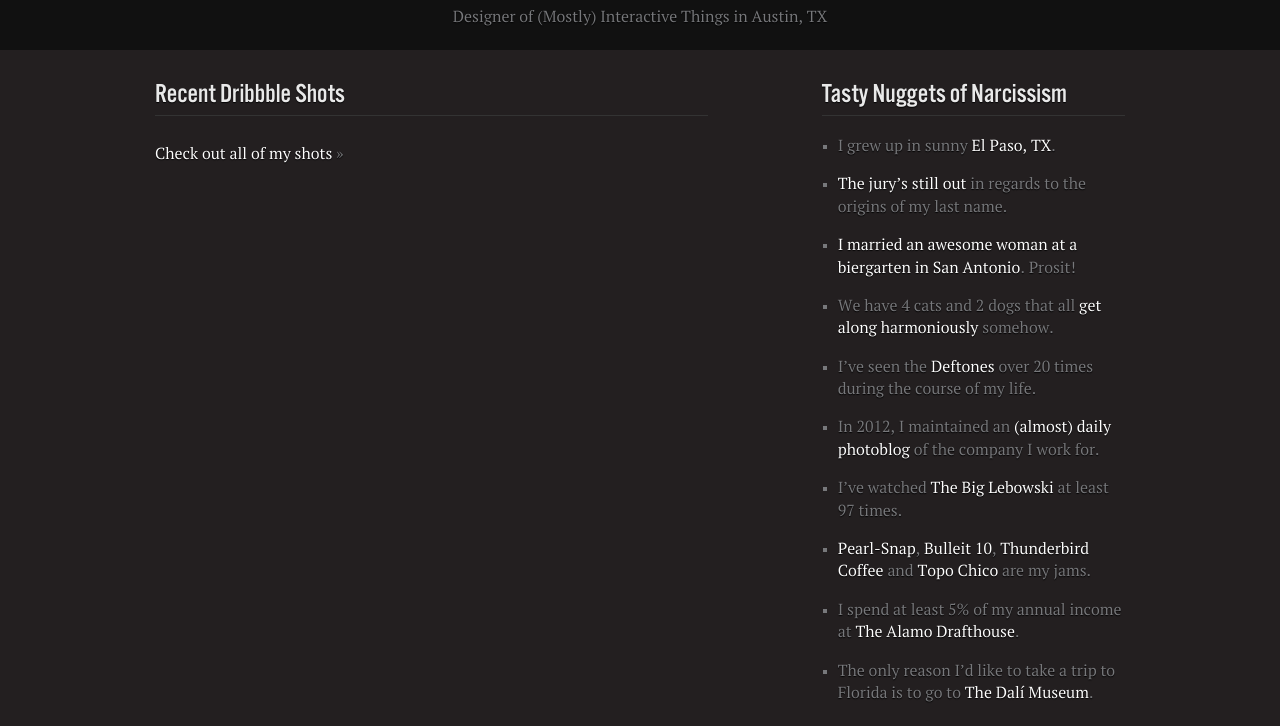
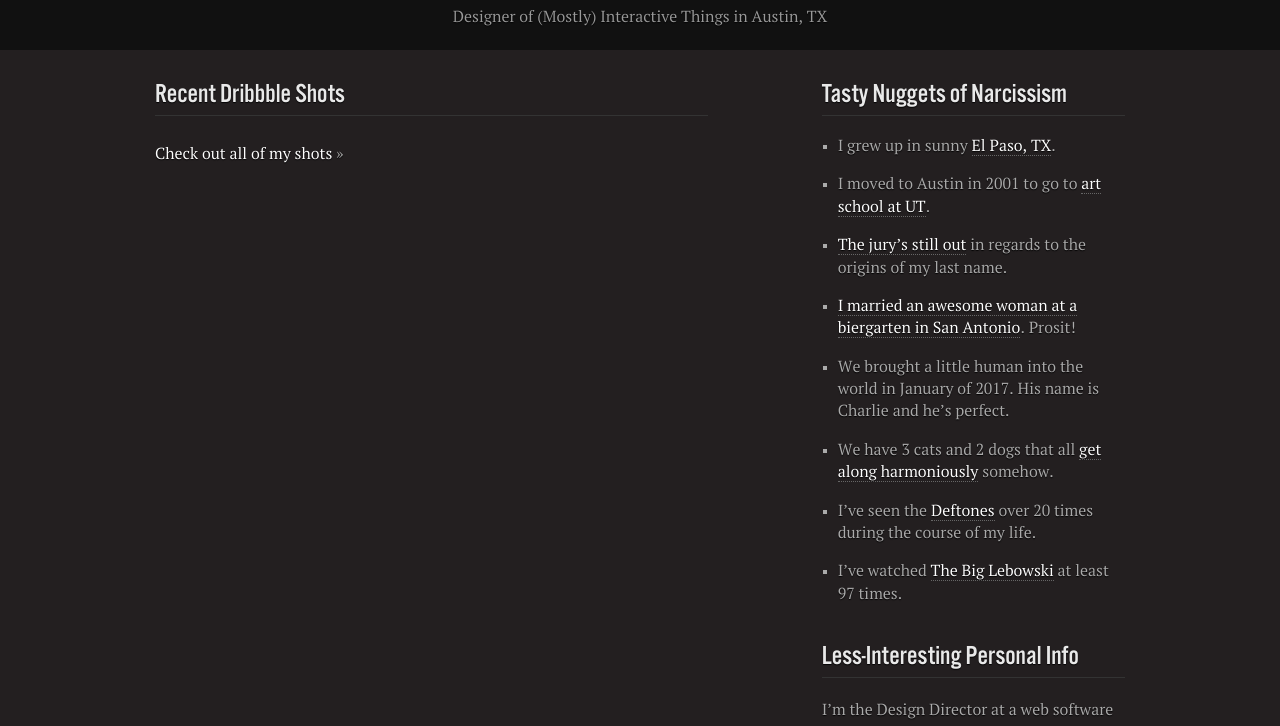
Before and after one commit to mattomohundro/mattomohundro.com, a plain HTML site: page index.html in a window 1280 px wide. Shown: the part 61-787 px from the top of the page. Drawn offline with Linux system fonts and the light colour scheme; no server answers.

Commit message:
Update copy and make text have higher contrast

```diff
--- a/index.html
+++ b/index.html
@@ -38,16 +38,13 @@
             <h3 class="border-on-smaller-screens">Tasty Nuggets of Narcissism</h3>
             <ul class="square narcissistic-nuggets">
                 <li>I grew up in sunny <a href="http://home.elpasotexas.gov/">El Paso, TX</a>.</li>
+                <li>I moved to Austin in 2001 to go to <a href="https://www.utexas.edu/academics/college-of-fine-arts" target="_blank">art school at UT</a>.</li>
                 <li><a href="http://www.blurtit.com/q714603.html">The jury&rsquo;s still out</a> in regards to the origins of my last name.</li>
                 <li><a href="http://www.flickr.com/photos/yatahazy/sets/72157625765460144/">I married an awesome woman at a biergarten in San Antonio</a>. Prosit!</li>
-                <li>We have 4 cats and 2 dogs that all <a href="http://www.flickr.com/photos/yatahazy/9212071146/">get along harmoniously</a> somehow.</li>
+                <li>We brought a little human into the world in January of 2017. His name is Charlie and he&rsquo;s perfect.</li>
+                <li>We have 3 cats and 2 dogs that all <a href="http://www.flickr.com/photos/yatahazy/9212071146/">get along harmoniously</a> somehow.</li>
                 <li>I&rsquo;ve seen the <a href="http://www.deftones.com/">Deftones</a> over 20 times during the course of my life.</li>
-                <li>In 2012, I maintained an <a href="http://www.mattomohundro.com/ordoro/project365/?thumbsize=medium">(almost) daily photoblog</a> of the company I work for.</li>
                 <li>I&rsquo;ve watched <a href="http://www.youtube.com/watch?v=dky_V_3izXI">The Big Lebowski</a> at least 97 times.</li>
-                <li><a href="http://austinbeerworks.com/beer/#pearlsnap">Pearl-Snap</a>, <a href="http://www.thebar.com/drink-recipe/bulleit-10-on-the-rocks">Bulleit 10</a>, <a href="http://thunderbirdcoffee.com/">Thunderbird Coffee</a> and <a href="http://www.topochico.com/">Topo Chico</a> are my jams.</li>
-                <li>I spend at least 5% of my annual income at <a href="http://drafthouse.com/austin">The Alamo Drafthouse</a>.</li>
-                <li>The only reason I&rsquo;d like to take a trip to Florida is to go to <a href="http://thedali.org/home.php">The Dalí Museum</a>.</li>
-
             </ul>
             <h3 class="border-on-smaller-screens">Less-Interesting Personal Info</h3>
             <p>I&rsquo;m the Design Director at a web software startup called <a href="http://www.ordoro.com" title="Ordoro's web site">Ordoro</a>. We make the sucky parts of running an online retail business (shipping and inventory management) less sucky. I handle the UI, UX, HTML and CSS for our web app as well as all of our marketing and branding stuff.</p>
--- a/stylesheets/app.css
+++ b/stylesheets/app.css
@@ -34,7 +34,7 @@ body {
 /* line 12, ../../../../../../Library/Ruby/Gems/1.8/gems/zurb-foundation-4.0.9/scss/foundation/components/_global.scss */
 body {
   background: #231f20;
-  color: #77787b;
+  color: #aaa;
   padding: 0;
   margin: 0;
   font-family: "PT Serif W01 Book", Georgia, serif;
@@ -2258,7 +2258,7 @@ h1, h2, h3, h4, h5, h6 {
   line-height: 1;
   margin-top: .35em;
   text-shadow: rgba(0, 0, 0, 0.9) 0 1px 1px;
-  color: #77787b;
+  color: #999;
 }
 
 /* line 4, ../sass/_general.scss */
@@ -2313,11 +2313,13 @@ header h1 {
 /* line 21, ../sass/_general.scss */
 .main .personal-info a {
   font-weight: normal;
+  border-bottom: 1px dotted #666;
   -webkit-font-smoothing: antialiased;
 }
 /* line 22, ../sass/_general.scss */
 .main .personal-info a:hover {
-  text-decoration: underline;
+    color: #fff;
+    border-bottom: 1px solid #ccc;
 }
 /* line 24, ../sass/_general.scss */
 .main .text-link {
```
